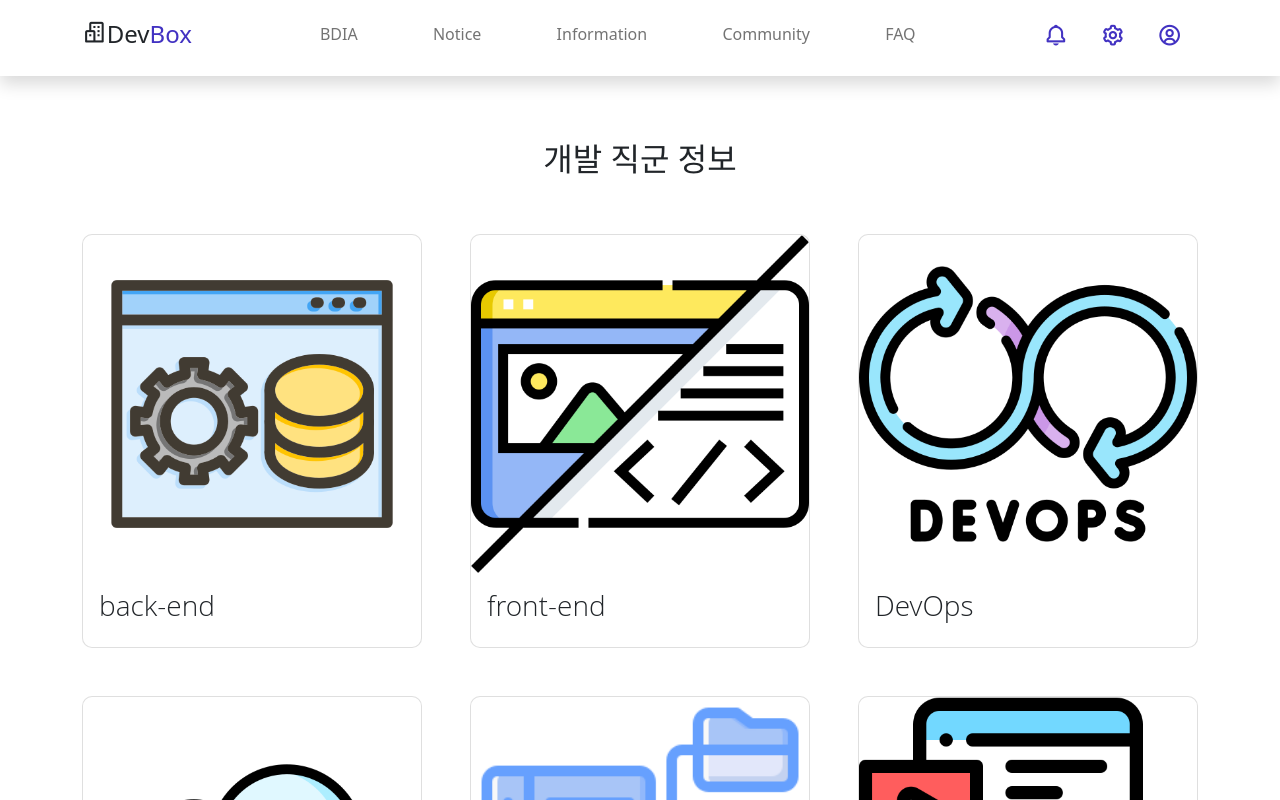
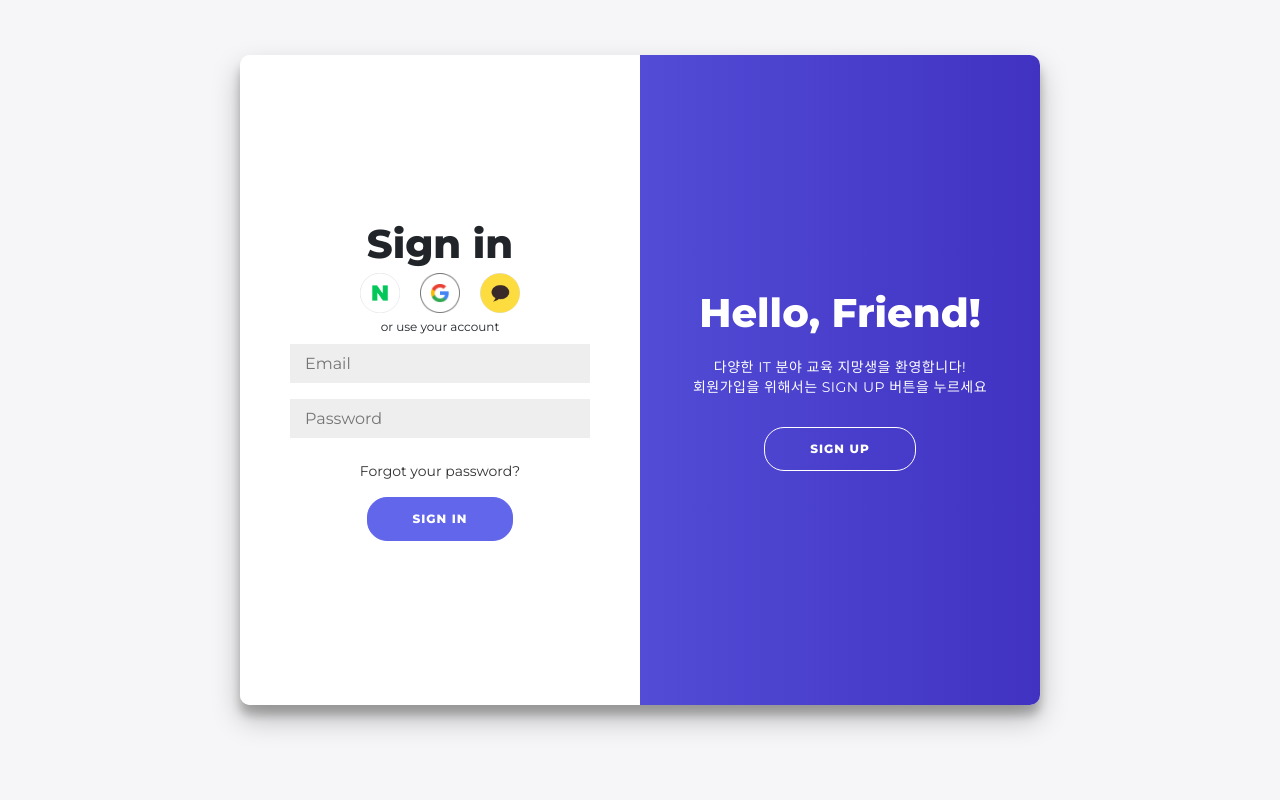
Before and after one commit to kyj4327/DevBox, a React (Create React App) app in the folder devbox_client/: page /auth in a window 1280 px wide. Shown: the top 800 px of the page. Built offline with nearby package versions, Linux system fonts and the light colour scheme.

Commit message:
로그인 및 회원가입 리엑트 구성 #32

```diff
--- a/devbox_client/src/App.js
+++ b/devbox_client/src/App.js
@@ -1,4 +1,6 @@
 import './App.css';
+
+import { BrowserRouter as Router, Route, Routes } from 'react-router-dom';
 
 import './assets/img/apple-icon.png';
 import './assets/img/favicon.ico';
@@ -7,17 +9,21 @@ import './assets/css/boxicon.min.css';
 import './assets/css/templatemo.css';
 import './assets/css/custom.css';
 
-import Header from './components/Header';
-import JobInfoList from './components/JobInfoList';
-import Footer from './components/Footer';
+// import Header from './components/Header';
+// import JobInfoList from './components/JobInfoList';
+// import Footer from './components/Footer';
+
+import AuthContainer from './components/AuthContainer';
+
+
 
 function App() {
   return (
-    <div className="App">
-      <Header />
-      <JobInfoList />
-      <Footer />
-    </div>
+    <Router>
+    <Routes>
+      <Route path="/auth" element={<AuthContainer />} />
+    </Routes>
+  </Router>
   );
 }
 
--- /dev/null
+++ b/devbox_client/src/components/AuthContainer.css
@@ -0,0 +1,278 @@
+/* AuthContainer.css */
+@import url('https://fonts.googleapis.com/css?family=Montserrat:400,800');
+
+* {
+  box-sizing: border-box;
+}
+
+body {
+  background: #f6f5f7;
+  display: flex;
+  justify-content: center;
+  align-items: center;
+  flex-direction: column;
+  font-family: 'Montserrat', sans-serif;
+  height: 100vh;
+  margin: -20px 0 50px;
+  overflow: hidden;
+}
+
+h1 {
+  font-weight: bold;
+  margin: 0;
+}
+
+p {
+  font-size: 14px;
+  font-weight: 100;
+  line-height: 20px;
+  letter-spacing: 0.5px;
+  margin: 20px 0 30px;
+}
+
+span {
+  font-size: 12px;
+}
+
+a {
+  color: #333;
+  font-size: 14px;
+  text-decoration: none;
+  margin: 15px 0;
+}
+
+button {
+  border-radius: 20px;
+  border: 1px solid #6266EA;
+  background-color: #6266EA;
+  color: #FFFFFF;
+  font-size: 12px;
+  font-weight: bold;
+  padding: 12px 45px;
+  letter-spacing: 1px;
+  text-transform: uppercase;
+  transition: transform 80ms ease-in;
+}
+
+button:active {
+  transform: scale(0.95);
+}
+
+button:focus {
+  outline: none;
+}
+
+button.ghost {
+  background-color: transparent;
+  border-color: #FFFFFF;
+}
+
+form {
+  background-color: #FFFFFF;
+  display: flex;
+  align-items: center;
+  justify-content: center;
+  flex-direction: column;
+  padding: 0 50px;
+  height: 100%;
+  text-align: center;
+}
+
+input {
+  background-color: #eee;
+  border: none;
+  padding: 12px 15px;
+  margin: 8px 0;
+  width: 300px;
+  height: 39px;
+}
+
+select {
+  margin: 8px 0;
+  margin-top: 16px;
+  width: 300px;
+  height: 39px;
+}
+
+.container {
+  background-color: #fff;
+  border-radius: 10px;
+  box-shadow: 0 14px 28px rgba(0,0,0,0.25),
+            0 10px 10px rgba(0,0,0,0.22);
+  position: relative;
+  overflow: hidden;
+  width: 800px;
+  max-width: 100%;
+  min-height: 650px;
+}
+
+.form-container {
+  position: absolute;
+  top: 0;
+  height: 100%;
+  transition: all 0.6s ease-in-out;
+}
+
+.sign-in-container {
+  left: 0;
+  width: 50%;
+  z-index: 2;
+}
+
+.container.right-panel-active .sign-in-container {
+  transform: translateX(100%);
+}
+
+.sign-up-container {
+  left: 0;
+  width: 50%;
+  opacity: 0;
+  z-index: 1;
+}
+
+.container.right-panel-active .sign-up-container {
+  transform: translateX(100%);
+  opacity: 1;
+  z-index: 5;
+  animation: show 0.6s;
+}
+
+@keyframes show {
+  0%, 49.99% {
+    opacity: 0;
+    z-index: 1;
+  }
+
+  50%, 100% {
+    opacity: 1;
+    z-index: 5;
+  }
+}
+
+.overlay-container {
+  position: absolute;
+  top: 0;
+  left: 50%;
+  width: 50%;
+  height: 100%;
+  overflow: hidden;
+  transition: transform 0.6s ease-in-out;
+  z-index: 100;
+}
+
+.container.right-panel-active .overlay-container {
+  transform: translateX(-100%);
+}
+
+.overlay {
+  background: #6266EA;
+  background: -webkit-linear-gradient(to right, #6266EA, #4132C2);
+  background: linear-gradient(to right, #6266EA, #4132C2);
+  background-repeat: no-repeat;
+  background-size: cover;
+  background-position: 0 0;
+  color: #FFFFFF;
+  position: relative;
+  left: -100%;
+  height: 100%;
+  width: 200%;
+  transform: translateX(0);
+  transition: transform 0.6s ease-in-out;
+}
+
+.container.right-panel-active .overlay {
+    transform: translateX(50%);
+}
+
+.overlay-panel {
+  position: absolute;
+  display: flex;
+  align-items: center;
+  justify-content: center;
+  flex-direction: column;
+  padding: 0 40px;
+  text-align: center;
+  top: 0;
+  height: 100%;
+  width: 50%;
+  transform: translateX(0);
+  transition: transform 0.6s ease-in-out;
+}
+
+.overlay-left {
+  transform: translateX(-20%);
+}
+
+.container.right-panel-active .overlay-left {
+  transform: translateX(0);
+}
+
+.overlay-right {
+  right: 0;
+  transform: translateX(0);
+}
+
+.container.right-panel-active .overlay-right {
+  transform: translateX(20%);
+}
+
+.social-container {
+  margin: 10px 0;
+}
+
+.social-container a {
+  border: 1px solid #DDDDDD;
+  border-radius: 50%;
+  display: inline-flex;
+  justify-content: center;
+  align-items: center;
+  margin: 0 5px;
+  height: 40px;
+  width: 40px;
+}
+
+.relative-container {
+  position: relative;
+  width: 300px;
+  /* margin: px 0; */
+}
+
+/* rePassword 입력 필드 스타일 */
+.relative-container input {
+  width: 300px;
+  padding: 12px 15px;
+  background-color: #eee;
+  border: none;
+  font-size: 14px;
+}
+
+span#message {
+  font-size: 12px;
+  color: green;
+  position: absolute;
+  left: 0;
+  bottom: -10px;
+}
+
+.social-container {
+  display: flex;
+  justify-content: center;
+  align-items: center;
+  gap: 10px;
+  margin: 5px 0;
+}
+
+.social-container a {
+  display: flex;
+  justify-content: center;
+  align-items: center;
+  border: 1px solid #DDDDDD;
+  border-radius: 50%;
+  width: 40px;
+  height: 40px;
+}
+
+.social-container img {
+  width: 40px;
+  height: 40px;
+}
--- /dev/null
+++ b/devbox_client/src/components/AuthContainer.jsx
@@ -0,0 +1,134 @@
+import React, { useState } from 'react';
+import './AuthContainer.css';
+import google from '../assets/img/Oauth_Google.png';
+import kakao from '../assets/img/Oauth_Kakao.webp';
+import naver from '../assets/img/Oauth_Naver.png';
+
+
+function AuthContainer() {
+  const [isRightPanelActive, setIsRightPanelActive] = useState(false);
+  const [password, setPassword] = useState('');
+  const [rePassword, setRePassword] = useState('');
+  const [message, setMessage] = useState('');
+
+  const handleSignUpClick = () => {
+    setIsRightPanelActive(true);
+  };
+
+  const handleSignInClick = () => {
+    setIsRightPanelActive(false);
+  };
+  const checkPasswordsMatch = () => {
+    // 둘 중 하나라도 빈 칸이면 메시지표시 X
+    if (password === '' || rePassword === '') {
+      setMessage('');
+    } else if (password === rePassword) {
+      setMessage('비밀번호가 일치합니다');
+    } else {
+      setMessage('비밀번호가 일치하지 않습니다');
+    }
+  };
+
+  return (
+    <div className={`container ${isRightPanelActive ? 'right-panel-active' : ''}`} id="container">
+      <div className="form-container sign-up-container">
+        <form action="#">
+          <h1>Create Account</h1>
+          <div className="social-container">
+            <a href="#" className="social">
+              <img src={naver} alt="Naver Icon" />
+            </a>
+            <a href="#" className="social">
+              <img src={google} alt="Google Icon" />
+            </a>
+            <a href="#" className="social">
+              <img src={kakao} alt="Kakao Icon" />
+            </a>
+          </div>
+          <span>or use your email for registration</span>
+          <input type="text" placeholder="Name" />
+          <input type="text" placeholder="NickName" />
+          <input type="email" placeholder="Email" />
+          <input
+            type="password"
+            id="password"
+            placeholder="Password"
+            value={password}
+            onChange={(e) => {
+              setPassword(e.target.value);
+              checkPasswordsMatch();
+            }}
+          />
+          <div className="relative-container">
+              <input
+                type="password"
+                id="rePassword"
+                placeholder="Confirm Password"
+                value={rePassword}
+                onChange={(e) => {
+                  setRePassword(e.target.value);
+                  checkPasswordsMatch();
+                }}
+            />
+            <span id="message" style={{ color: password === rePassword ? 'green' : 'red' }}>
+              {message}
+            </span>
+          </div>
+          <select id="developer-roles" name="developer-roles">
+            <option value="frontend">일반회원</option>
+            <option value="fullstack">웹 개발자(Frontend & Backend Developer)</option>
+            <option value="devops">데브옵스 엔지니어 (DevOps Engineer)</option>
+            <option value="cloud">클라우드 엔지니어 (Cloud Engineer)</option>
+            <option value="data-engineer">데이터 엔지니어 (Data Engineer)</option>
+            <option value="mobile">모바일 개발자 (Mobile Developer)</option>
+          </select>
+          <button style={{ marginTop: '10px' }}>Sign Up</button>
+        </form>
+      </div>
+      <div className="form-container sign-in-container">
+        <form action="#">
+          <h1>Sign in</h1>
+          <div className="social-container">
+            <a href="#" className="social">
+              <img src={naver} alt="Naver Icon" />
+            </a>
+            <a href="#" className="social">
+              <img src={google} alt="Google Icon" />
+            </a>
+            <a href="#" className="social">
+              <img src={kakao} alt="Kakao Icon" />
+            </a>
+          </div>
+          <span>or use your account</span>
+          <input type="email" placeholder="Email" />
+          <input type="password" placeholder="Password" />
+          <a href="#">Forgot your password?</a>
+          <button>Sign In</button>
+        </form>
+      </div>
+      <div className="overlay-container">
+        <div className="overlay">
+          <div className="overlay-panel overlay-left">
+            <h1>Welcome Back!</h1>
+            <p>로그인을 위해서는 SIGN IN 버튼을 누르세요</p>
+            <button className="ghost" id="signIn" onClick={handleSignInClick}>
+              Sign In
+            </button>
+          </div>
+          <div className="overlay-panel overlay-right">
+            <h1>Hello, Friend!</h1>
+            <p>
+              다양한 IT 분야 교육 지망생을 환영합니다!<br />
+              회원가입을 위해서는 SIGN UP 버튼을 누르세요
+            </p>
+            <button className="ghost" id="signUp" onClick={handleSignUpClick}>
+              Sign Up
+            </button>
+          </div>
+        </div>
+      </div>
+    </div>
+  );
+}
+
+export default AuthContainer;
```
